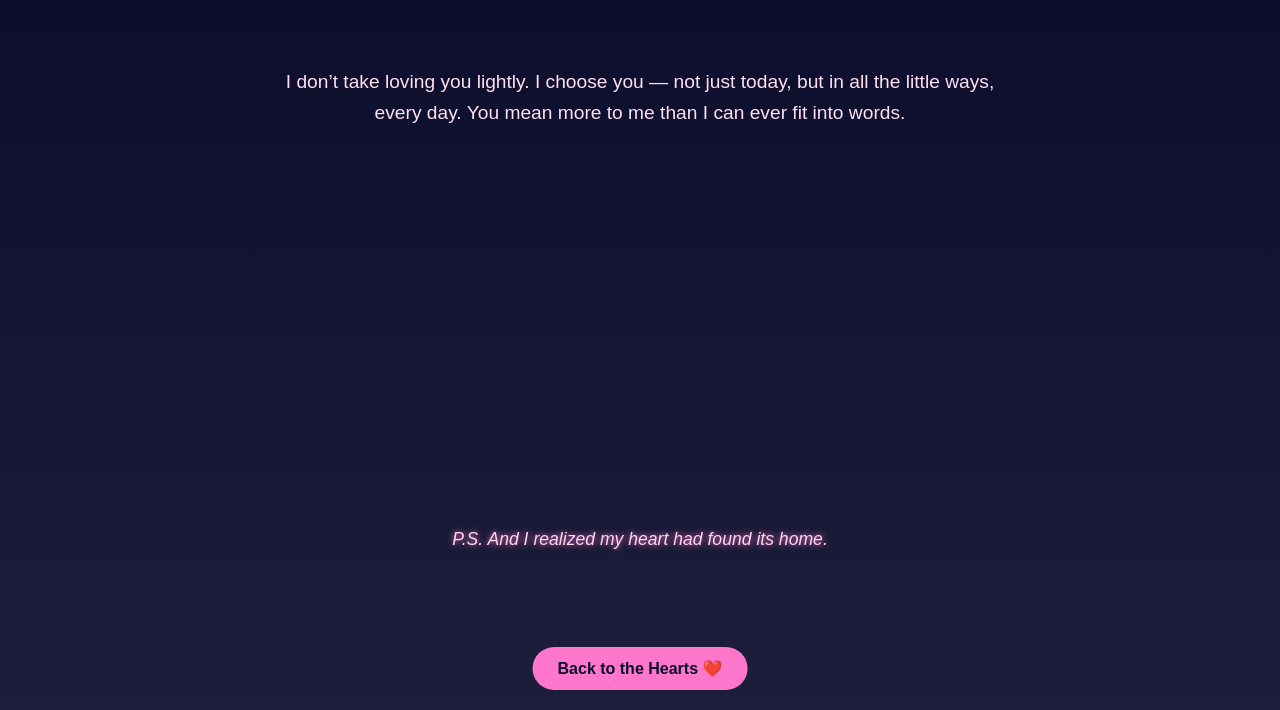
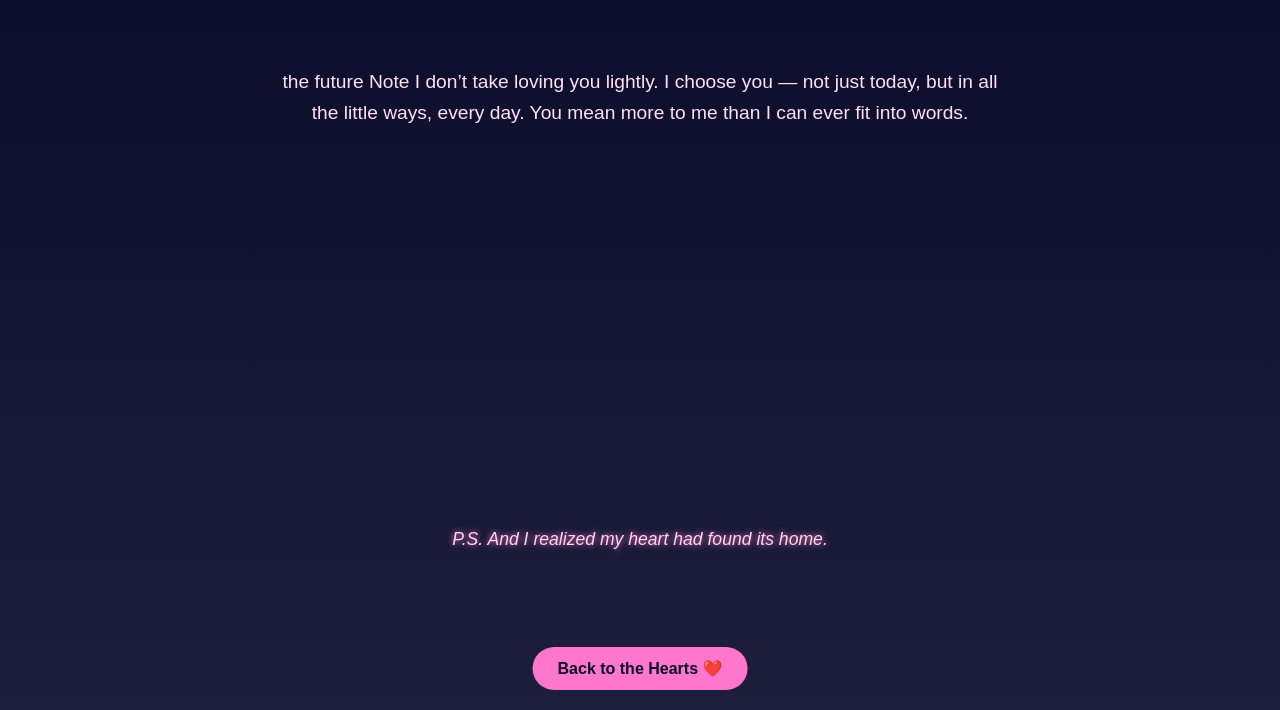
Before and after one commit to RubyScarf/tqm, a website: page chapters/chapter17.html in a window 1280 px wide. Shown: the part 90-800 px from the top of the page. Drawn offline with Linux system fonts and the light colour scheme.

Commit message:
Update chapter17.html

```diff
--- a/chapters/chapter17.html
+++ b/chapters/chapter17.html
@@ -17,6 +17,7 @@
   <h1 class="note-title">Heart Pod #17</h1>
 
   <p class="note-content">
+the future Note
     I don’t take loving you lightly.
     I choose you — not just today, but in all the little ways, every day.
     You mean more to me than I can ever fit into words.
```
